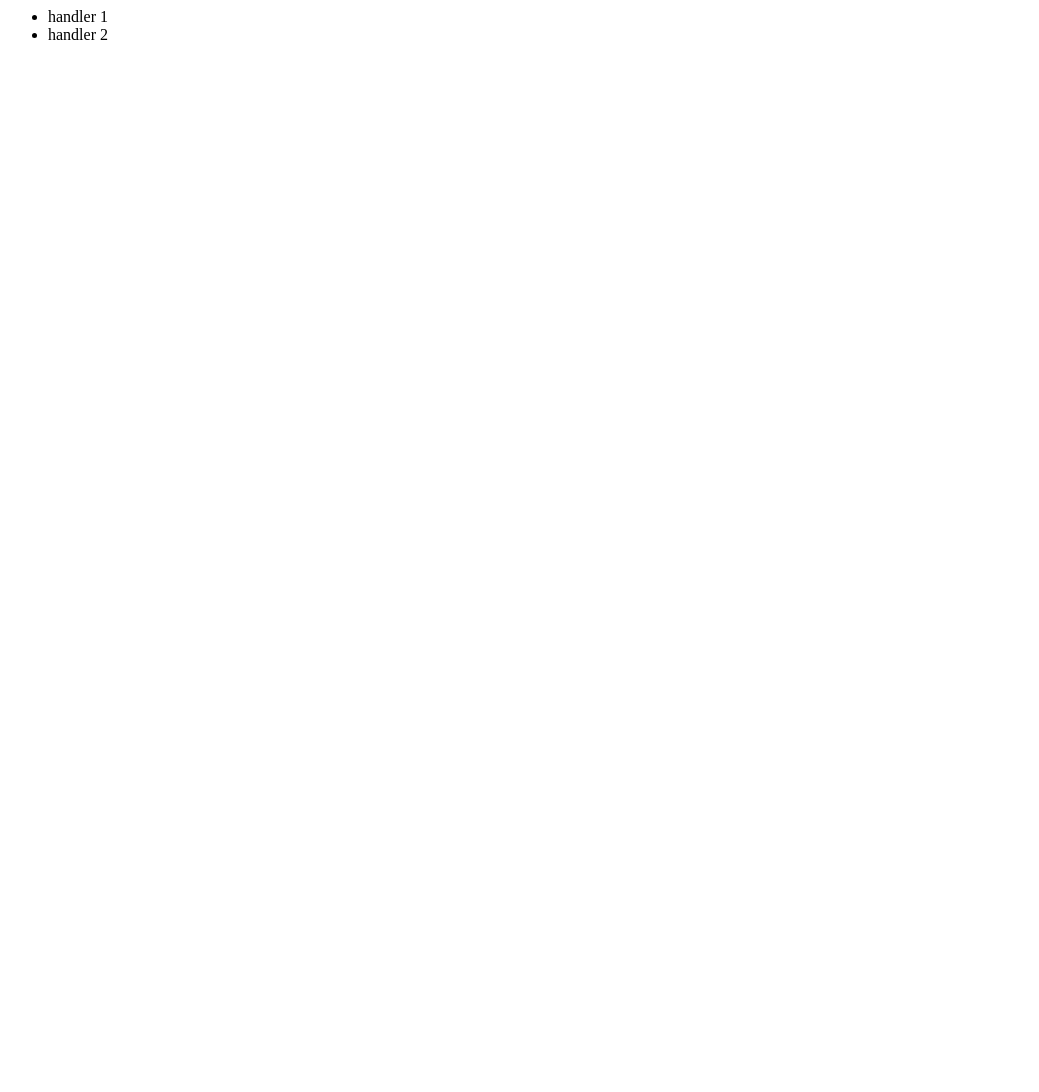
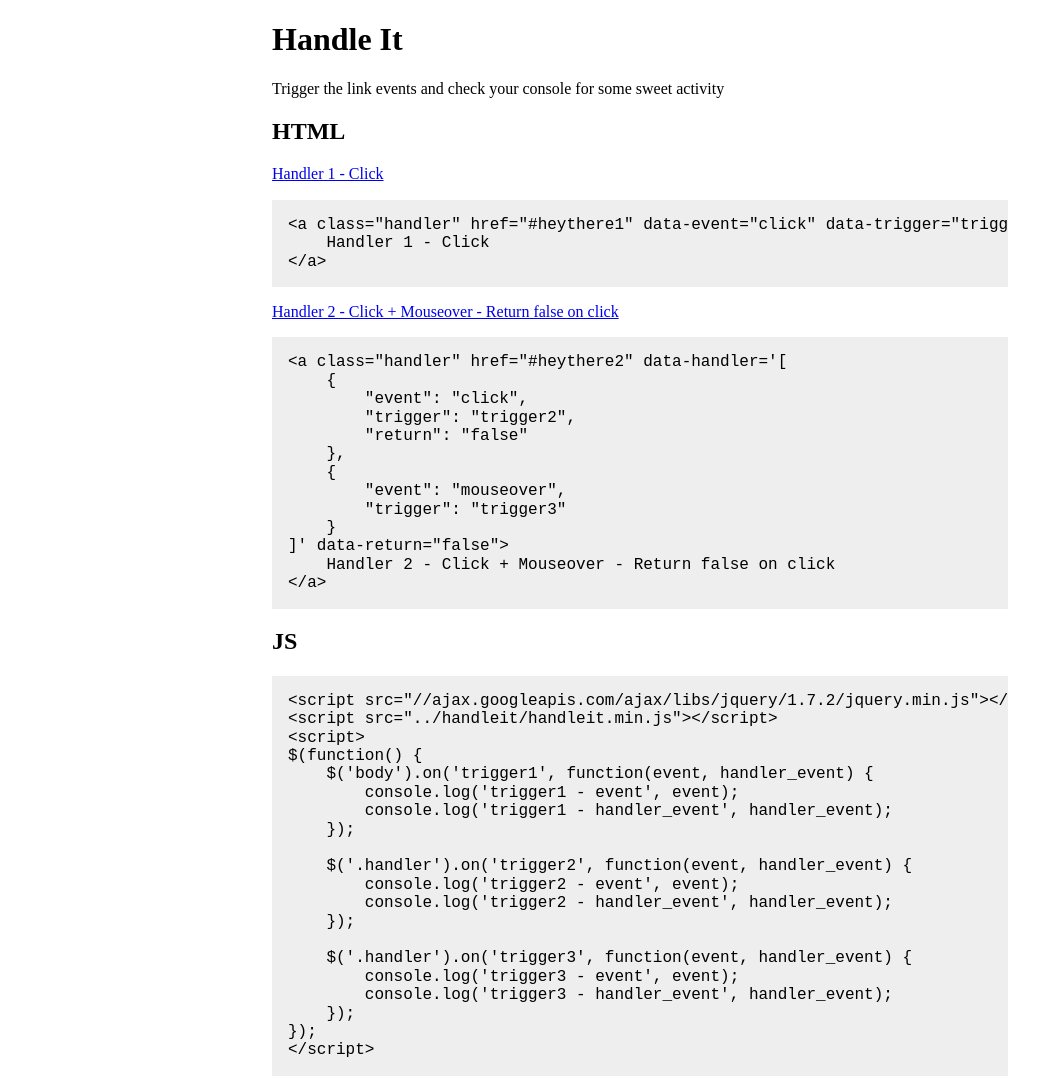
Before and after one commit to colbyfayock/handleit, a website: page demo/index.html in a window 1280 px wide. Shown: the whole page, without its empty margins (0-1039 px from the left). Before the commit the page ends 800 px from the top, so only its background shows below. Drawn offline with nearby package versions, Linux system fonts and the light colour scheme; files that its build step writes are made by us from their sources.

Commit message:
fixing the demo a bit

```diff
--- a/demo/index.html
+++ b/demo/index.html
@@ -1,29 +1,110 @@
 <html>
+
+<head>
+
+    <link rel="stylesheet" href="https://cdnjs.cloudflare.com/ajax/libs/normalize/4.2.0/normalize.min.css">
+    <style>
+    .handleit {
+        box-sizing: border-box;
+        -moz-box-sizing: border-box;
+        max-width: 800px;
+        padding: 0 2em;
+        margin: 0 auto;
+    }
+    pre,
+    code {
+        margin: 0;
+    }
+    pre {
+        overflow: scroll;
+        padding: 1em;
+    }
+    .pre {
+        background-color: #eee;
+        margin: 1em 0;
+    }
+    li {
+        margin-bottom: 2em;
+    }
+    </style>
+
+</head>
 
 <body>
 
-<div>
-    <ul>
-        <li>
-            <a class="handler" data-event="click" data-trigger="trigger1">
-                handler 1
+<div class="handleit">
+
+    <h1>Handle It</h1>
+    <p>
+        Trigger the link events and check your console for some sweet activity
+    </p>
+
+    <h2>HTML</h2>
+    <p>
+        <a class="handler" href="#heythere1" data-event="click" data-trigger="trigger1">
+            Handler 1 - Click
         </a>
-        </li>
-        <li>
-            <a class="handler" data-handler='[
+    </p>
+    <div class="pre">
+        <pre><code>&lt;a class="handler" href="#heythere1" data-event="click" data-trigger="trigger1"&gt;
+    Handler 1 - Click
+&lt;/a&gt;</code></pre>
+    </div>
+
+    <p>
+        <a class="handler" href="#heythere2" data-handler='[
             {
                 "event": "click",
-                    "trigger": "trigger2"
+                "trigger": "trigger2",
+                "return": "false"
             },
             {
                 "event": "mouseover",
                 "trigger": "trigger3"
             }
-            ]'>
-                handler 2
+        ]' data-return="false">
+            Handler 2 - Click + Mouseover - Return false on click
         </a>
-        </li>
-    </ul>
+    </p>
+    <div class="pre">
+        <pre><code>&lt;a class="handler" href="#heythere2" data-handler='[
+    {
+        "event": "click",
+        "trigger": "trigger2",
+        "return": "false"
+    },
+    {
+        "event": "mouseover",
+        "trigger": "trigger3"
+    }
+]' data-return="false"&gt;
+    Handler 2 - Click + Mouseover - Return false on click
+&lt;/a&gt;</code></pre>
+    </div>
+
+    <h2>JS</h2>
+    <div class="pre">
+        <pre><code>&lt;script src="//ajax.googleapis.com/ajax/libs/jquery/1.7.2/jquery.min.js">&lt;/script&gt;
+&lt;script src="../handleit/handleit.min.js"&gt;&lt;/script&gt;
+&lt;script&gt;
+$(function() {
+    $('body').on('trigger1', function(event, handler_event) {
+        console.log('trigger1 - event', event);
+        console.log('trigger1 - handler_event', handler_event);
+    });
+
+    $('.handler').on('trigger2', function(event, handler_event) {
+        console.log('trigger2 - event', event);
+        console.log('trigger2 - handler_event', handler_event);
+    });
+
+    $('.handler').on('trigger3', function(event, handler_event) {
+        console.log('trigger3 - event', event);
+        console.log('trigger3 - handler_event', handler_event);
+    });
+});
+&lt;/script&gt;</code></pre>
+    </div>
 </div>
 
 <script src="//ajax.googleapis.com/ajax/libs/jquery/1.7.2/jquery.min.js"></script>
@@ -33,34 +114,16 @@ $(function() {
     $('body').on('trigger1', function(event, handler_event) {
         console.log('trigger1 - event', event);
         console.log('trigger1 - handler_event', handler_event);
-        console.log('trigger1 - handler_event.type', handler_event.type);
-        console.log('trigger1 - handler_event.which', handler_event.which);
-        console.log('trigger1 - handler_event.target', handler_event.target);
-        console.log('trigger1 - handler_event.pageX', handler_event.pageX);
-        console.log('trigger1 - handler_event.pageY', handler_event.pageY);
-        console.log('trigger1 - handler_event.trigger', handler_event.trigger);
     });
 
     $('.handler').on('trigger2', function(event, handler_event) {
         console.log('trigger2 - event', event);
         console.log('trigger2 - handler_event', handler_event);
-        console.log('trigger2 - handler_event.type', handler_event.type);
-        console.log('trigger2 - handler_event.which', handler_event.which);
-        console.log('trigger2 - handler_event.target', handler_event.target);
-        console.log('trigger2 - handler_event.pageX', handler_event.pageX);
-        console.log('trigger2 - handler_event.pageY', handler_event.pageY);
-        console.log('trigger2 - handler_event.trigger', handler_event.trigger);
     });
 
     $('.handler').on('trigger3', function(event, handler_event) {
         console.log('trigger3 - event', event);
         console.log('trigger3 - handler_event', handler_event);
-        console.log('trigger3 - handler_event.type', handler_event.type);
-        console.log('trigger3 - handler_event.which', handler_event.which);
-        console.log('trigger3 - handler_event.target', handler_event.target);
-        console.log('trigger3 - handler_event.pageX', handler_event.pageX);
-        console.log('trigger3 - handler_event.pageY', handler_event.pageY);
-        console.log('trigger3 - handler_event.trigger', handler_event.trigger);
     });
 });
 </script>
--- a/handleit/handleit.js
+++ b/handleit/handleit.js
@@ -12,19 +12,21 @@ $(function() {
 		handle_event;
 
 	handle_trigger = function(handler) {
+
 		var $that = handler.$that;
+
 		$that.on(handler.event, function(event) {
 
 			event.trigger = handler.trigger;
+			$that.trigger(event.trigger, [event]);
 
-			console.log('event - event', event);
-			console.log('event - event.type', event.type);
-			console.log('event - event.which', event.which);
-			console.log('event - event.target', event.target);
-			console.log('event - event.pageX', event.pageX);
-			console.log('event - event.pageY', event.pageY);
-			console.log('event - event.trigger', event.trigger);
-			$that.trigger(event.trigger, [event]);
+			if ( handler.return && handler.return !== '' ) {
+
+				if ( handler.return === 'false' ) {
+					return false;
+				}
+
+			}
 
 		});
 	}
@@ -35,6 +37,7 @@ $(function() {
 			event = $that.attr('data-event'),
 			trigger = $that.attr('data-trigger'),
 			handler = $that.attr('data-handler'),
+			event_return = $that.attr('data-return'),
 			handler_events;
 
 		if ( typeof handle_trigger !== 'function' ) return false;
@@ -47,7 +50,8 @@ $(function() {
 				handle_trigger( {
 					$that: $that,
 					event: handler_events[i].event,
-					trigger: handler_events[i].trigger
+					trigger: handler_events[i].trigger,
+					return: event_return
 				});
 			}
 
@@ -55,7 +59,8 @@ $(function() {
 			handle_trigger( {
 				$that: $that,
 				event: event,
-				trigger: trigger
+				trigger: trigger,
+				return: event_return
 			});
 		}
 
```
Also changed, not shown: handleit/handleit.min.js. Lines whose indentation alone changed are shown as unchanged.
